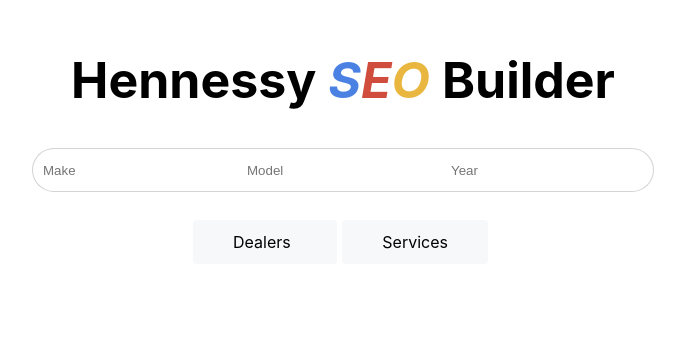
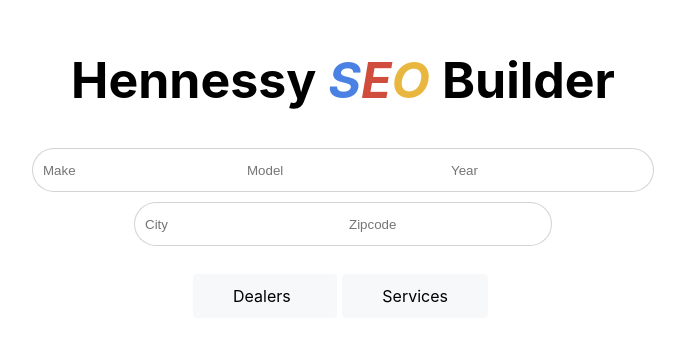
Before and after one commit to hennessymarketingadmin/SEO-Builder, a React (Create React App) app: page / in a window 1280 px wide. Shown: the part 109-450 px from the top of the page, without its empty margins (297-982 px from the left). Built offline with nearby package versions, Linux system fonts and the light colour scheme.

Commit message:
adding url to oil

```diff
--- a/src/App.css
+++ b/src/App.css
@@ -79,15 +79,22 @@
     margin-top: 5px;
     margin-bottom: 5px;
 }
-
 input:focus {
     outline: none;
 }
-
+.imageInput {
+    border-radius: 50px;
+    border-radius: 50px;
+    border-left: none;
+    border: 1px solid lightgrey;
+    height: 40px;
+    width: 400px;
+    margin-bottom: 10px;
+    padding-left: 5px;
+}
 hr {
     border: 1px solid lightgray;
 }
-
 .seoLinks {
     color: black;
     font-weight: bold;
@@ -161,7 +168,7 @@
     display: flex;
     flex-direction: row;
     justify-content: space-between;
-    width: 500px;
+    width: 800px;
 }
 .contentHeaderButtons {
     color: #007FCB;
@@ -174,6 +181,7 @@
     padding:10px 40px;
     min-width:25%;
     text-decoration:none;
+    margin-right: 5px;
 }
 .contentHeaderParagraph {
     color: white;
--- a/src/App.js
+++ b/src/App.js
@@ -367,6 +367,24 @@
             }}
             ></input>
             </div>
+            <div className='inputContainer'>
+            <input
+            className='searchBarLeft'
+            placeholder='City'
+            onChange = {(event) => {
+                let text = event.target.value;
+                this.setState({make: uppercaseFirst(text)})
+            }}
+            ></input>
+            <input
+            className='searchBarRight'
+            placeholder='Zipcode'
+            onChange = {(event) => {
+                let text = event.target.value;
+                this.setState({year: uppercaseFirst(text)})
+            }}
+            ></input>
+            </div>
             <div className='dropdownContainer'>
             <div className="dropdown">
                 <span>{this.state.selected === '' ? 'Dealers' : this.state.selected}</span>
--- a/src/components/pages/oilChanges.js
+++ b/src/components/pages/oilChanges.js
@@ -1,6 +1,10 @@
 import React, { Component } from 'react';
 
 class oilChanges extends Component {
+
+    state = {
+        imageUrl: '',
+    }
 
     render() {
 
@@ -264,6 +268,15 @@
             <p>Discription:</p>
             <p>{'Find great deals for your oil change for your ' + this.props.year + ' ' + this.props.make + ' ' + this.props.model + ' at ' + this.props.dealer + ' located in ' + this.props.city + ' and metro area'}</p>
             <hr></hr>
+            <input
+            className='imageInput'
+            placeholder='Update image with url link'
+            onChange = {(event) => {
+                let text = event.target.value;
+                console.log(text)
+                this.setState({imageUrl: text})
+            }}
+            ></input>
             <div className='contentHeaderContainer'>
                 <h1 className='contentHeader'>{this.props.make + ' Oil Changes in ' + this.props.city}</h1>
                 <p className='contentHeaderParagraph'>Schedule your Oil Change appointment online now!</p>
@@ -324,7 +337,7 @@
 
             <p>{'<style>'}</p>
             <p>{'.contentHeaderContainer {'}</p>
-            <p>{'background-image: url(https://images.pexels.com/photos/2244746/pexels-photo-2244746.jpeg?auto=compress&cs=tinysrgb&dpr=2&h=750&w=1260);'}</p>
+            <p>{this.state.imageUrl === '' ? 'background-image: url(https://images.pexels.com/photos/2244746/pexels-photo-2244746.jpeg?auto=compress&cs=tinysrgb&dpr=2&h=750&w=1260);' : 'background-image: url(' + this.state.imageUrl + ');'}</p>
             <p>{'background-size: cover;'}</p>
             <p>{'height: 400px;'}</p>
             <p>{'display: flex;'}</p>
```
